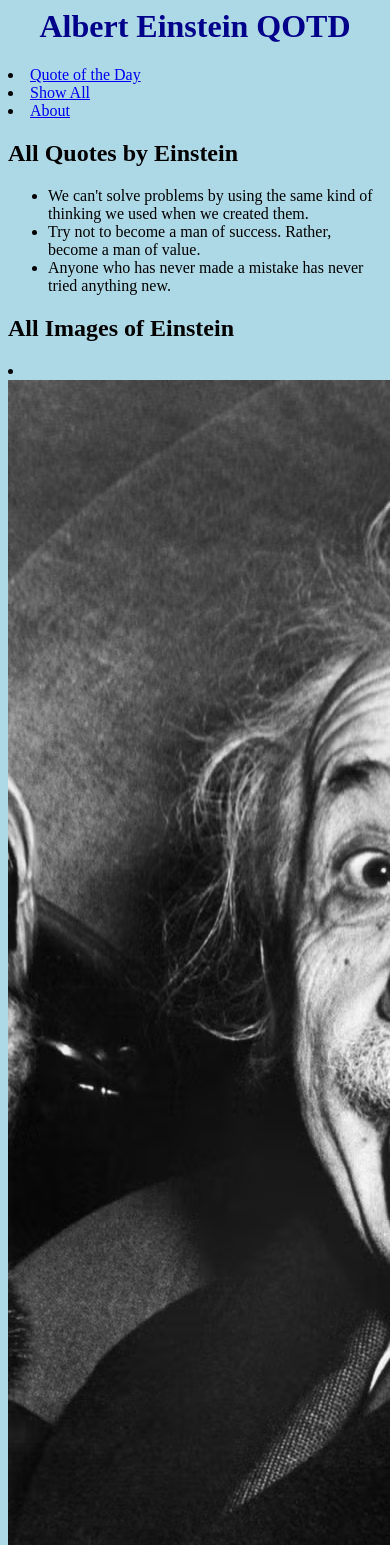
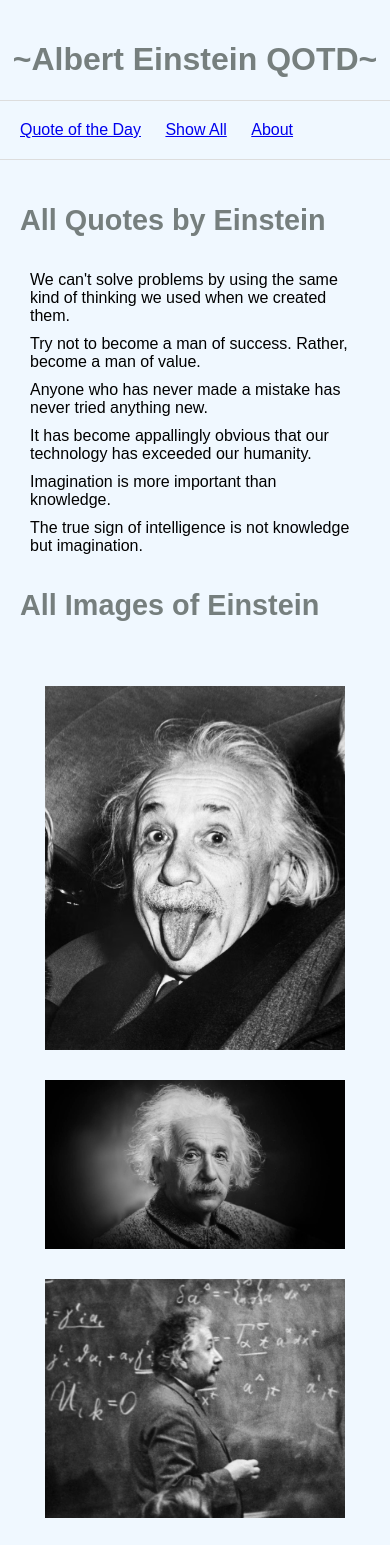
Before and after one commit to seanchosc/CS412, a Django app: page /show_all/ in a window 390 px wide; the page is wider, and only the part inside the window is pictured. Shown: the top 1545 px of that part. Run offline with Django 5.2, Linux system fonts and the light colour scheme.

Commit message:
FINAL PUSH

```diff
--- a/quotes/templates/hw/about.html
+++ b/quotes/templates/hw/about.html
@@ -11,7 +11,7 @@
 <body>
     <div class="grid">
         <header>
-            <h1>Albert Einstein Quote of the Day</h1>
+            <h1>~Albert Einstein Quote of the Day~</h1>
         </header>
         <nav>
             <li>
--- a/quotes/templates/hw/base.html
+++ b/quotes/templates/hw/base.html
@@ -2,14 +2,14 @@
 {% load static %}
 <html>
     <head>
-        <title>~Albert Einstein's Quote of the Day~</title>
+        <title>Albert Einstein's Quote of the Day</title>
         <link rel="stylesheet" href="{%static 'styles.css'%}">
     </head>
     <body>
         <div class="grid">
             <header>
                 <h1>
-                    Albert Einstein QOTD
+                    ~Albert Einstein QOTD~
                 </h1>
             </header>
             <nav>
--- a/quotes/templates/hw/quote.html
+++ b/quotes/templates/hw/quote.html
@@ -3,14 +3,14 @@
 {% load static %}
 <html>
     <head>
-        <title>~Albert Einstein's Quote of the Day~</title>
+        <title>Albert Einstein's Quote of the Day</title>
         <link rel="stylesheet" href="{%static 'styles.css'%}">
     </head>
     <body>
         <div class="grid">
             <header>
                 <h1>
-                    Albert Einstein QOTD
+                    ~Albert Einstein QOTD~
                 </h1>
             </header>
             <nav>
--- a/quotes/templates/hw/show_all.html
+++ b/quotes/templates/hw/show_all.html
@@ -2,14 +2,14 @@
 {% load static %}
 <html>
     <head>
-        <title>~Albert Einstein's Quote of the Day~</title>
+        <title>Albert Einstein's Quote of the Day</title>
         <link rel="stylesheet" href="{%static 'styles.css'%}">
     </head>
     <body>
         <div class="grid">
             <header>
                 <h1>
-                    Albert Einstein QOTD
+                    ~Albert Einstein QOTD~
                 </h1>
             </header>
             <nav>
@@ -29,6 +29,9 @@
                         <li>{{ quote1 }}</li>
                         <li>{{ quote2 }}</li>
                         <li>{{ quote3 }}</li>
+                        <li>{{ quote4 }}</li>
+                        <li>{{ quote5 }}</li>
+                        <li>{{ quote6 }}</li>
                     </ul>
                 <h2>All Images of Einstein</h2>
                     <ul></ul>
@@ -37,9 +40,16 @@
                         </li>
                         <li>
                             <img src="{% static image2 %}" alt="einstein2">
-                            /li>
                         <li>
                             <img src="{% static image3 %}" alt="einstein3">
+                        </li>
+                        <li>
+                            <img src="{% static image4 %}" alt="einstein4">
+                        </li>
+                        <li>
+                            <img src="{% static image5 %}" alt="einstein5">
+                        <li>
+                            <img src="{% static image6 %}" alt="einstein6">
                         </li>
                     </ul>
             </main>
--- a/quotes/views.py
+++ b/quotes/views.py
@@ -5,13 +5,19 @@ import random
 quotes = [
     "We can't solve problems by using the same kind of thinking we used when we created them.",
     "Try not to become a man of success. Rather, become a man of value.",
-    "Anyone who has never made a mistake has never tried anything new."
+    "Anyone who has never made a mistake has never tried anything new.",
+    "It has become appallingly obvious that our technology has exceeded our humanity.",
+    "Imagination is more important than knowledge.",
+    "The true sign of intelligence is not knowledge but imagination."
     ]
 
 images = [
     'images/einstein1.png',
     'images/einstein2.png',
     'images/einstein3.png',
+    'images/einstein4.png',
+    'images/einstein5.png',
+    'images/einstein6.png'
     ]
 def base(request):
     '''Define a view to show the 'base.html' template.'''
@@ -53,9 +59,15 @@ def show_all(request):
         "quote1": quotes[0],
         "quote2": quotes[1],
         "quote3": quotes[2],
+        "quote4": quotes[3],
+        "quote5": quotes[4],
+        "quote6": quotes[5],
         "image1": images[0],
         "image2": images[1],
         "image3": images[2],
+        "image4": images[3],
+        "image5": images[4],
+        "image6": images[5],
     }
     return render(request, template, context)
 
--- a/static/styles.css
+++ b/static/styles.css
@@ -1,12 +1,107 @@
 body {
-    background-color: lightblue;
+    margin: 0px;
+    font-family: Arial, Helvetica, sans-serif;
+    background-color: #F0F8FF;
+}
+ul, li {
+    padding: 5px;
+    list-style-type: none;
+}
+h1, h2, h3 {
+    color: #767f7e;
+}
+p {
+    color: #828b82;
+}
+.grid {
+    max-width: 800px;
+    display: grid;
+    grid-template-columns: 1fr 3fr;
+    column-gap: 5px;
+    margin: 20px auto;
+}
+header {
+    grid-column: span 2;
+    text-align: center;
+    border-bottom: 1px solid #ddd;
+}
+nav {
+    padding: 15px;
+    border-right: 1px solid #ddd;
+}
+nav li {
+    text-decoration: none;
+}
+main {
+    padding: 20px;
+}
+main h2 {
+    font-size: 2em;
+    max-width: 600px;
+}
+main img {
+    max-width: 300px; /* ✅ Sets a max width */
+    height: auto;  /* ✅ Keeps aspect ratio */
+    display: block; /* ✅ Prevents inline spacing issues */
+    margin: 10px auto; /* ✅ Centers image */
 }
 
-h1 {
-    color: darkblue;
-    text-align: center;
+main p {
+    margin-top: 20px;
+    line-height: 1.5em;
+    color: #555;
 }
 
-h3 {
-    color: darkred;
+aside {
+    padding: 15px;
+    border-left: 1px solid #ddd;
 }
+
+footer {
+    grid-column: span 2;
+    text-align: center;
+    border-top: 1px solid #ddd;
+}
+
+.thumbnail-grid {
+    display: grid;
+    grid-template-columns: 1fr 1fr;
+    column-gap: 5px;
+}
+.thumbnail-grid img {
+    max-width: 200px; /* ✅ Smaller thumbnails */
+    height: auto;
+}
+@media screen and (max-width: 1200px) {
+    nav {
+        grid-column: span 2;
+        border-bottom: 1px solid #ddd;
+    }
+    nav li {
+        display: inline-block;
+        margin-right: 10px;
+    }
+    main {
+        grid-column: span 1;
+    }
+    aside {
+        padding: 10px;
+    }
+}
+@media screen and (max-width: 980px) {
+    nav, main, aside {
+        grid-column: span 2;
+        border-right: 0;
+    }
+    nav li {
+        display: inline-block;
+        margin-right: 10px;
+    }
+    aside {
+        padding: 10px;
+        border-left: 0;
+    }
+    main h2 {
+        font-size: 1.8em;
+    }
+}
```
Also changed, not shown: static/images/einstein5.png (added), static/images/einstein6.png (added), 6 other files.
